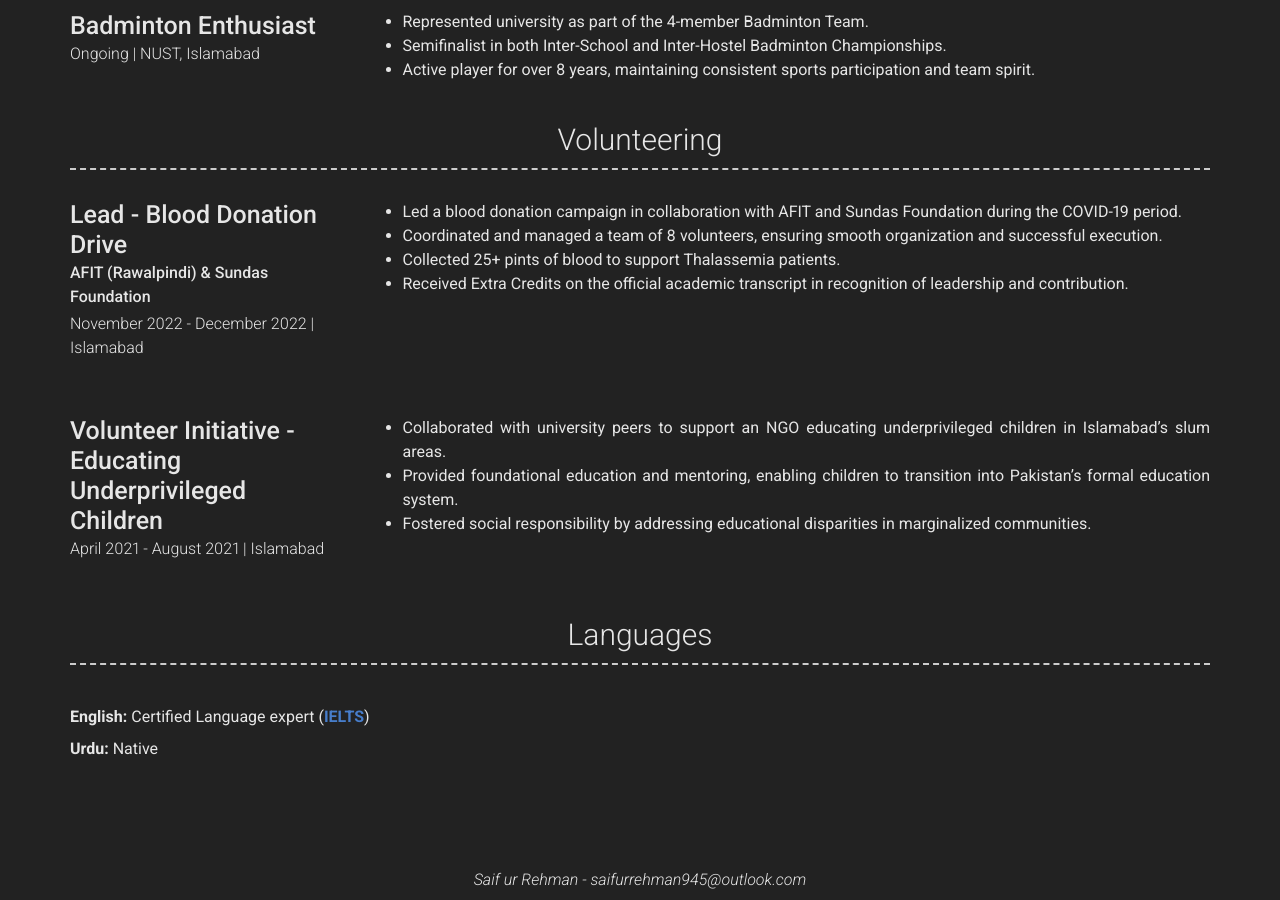
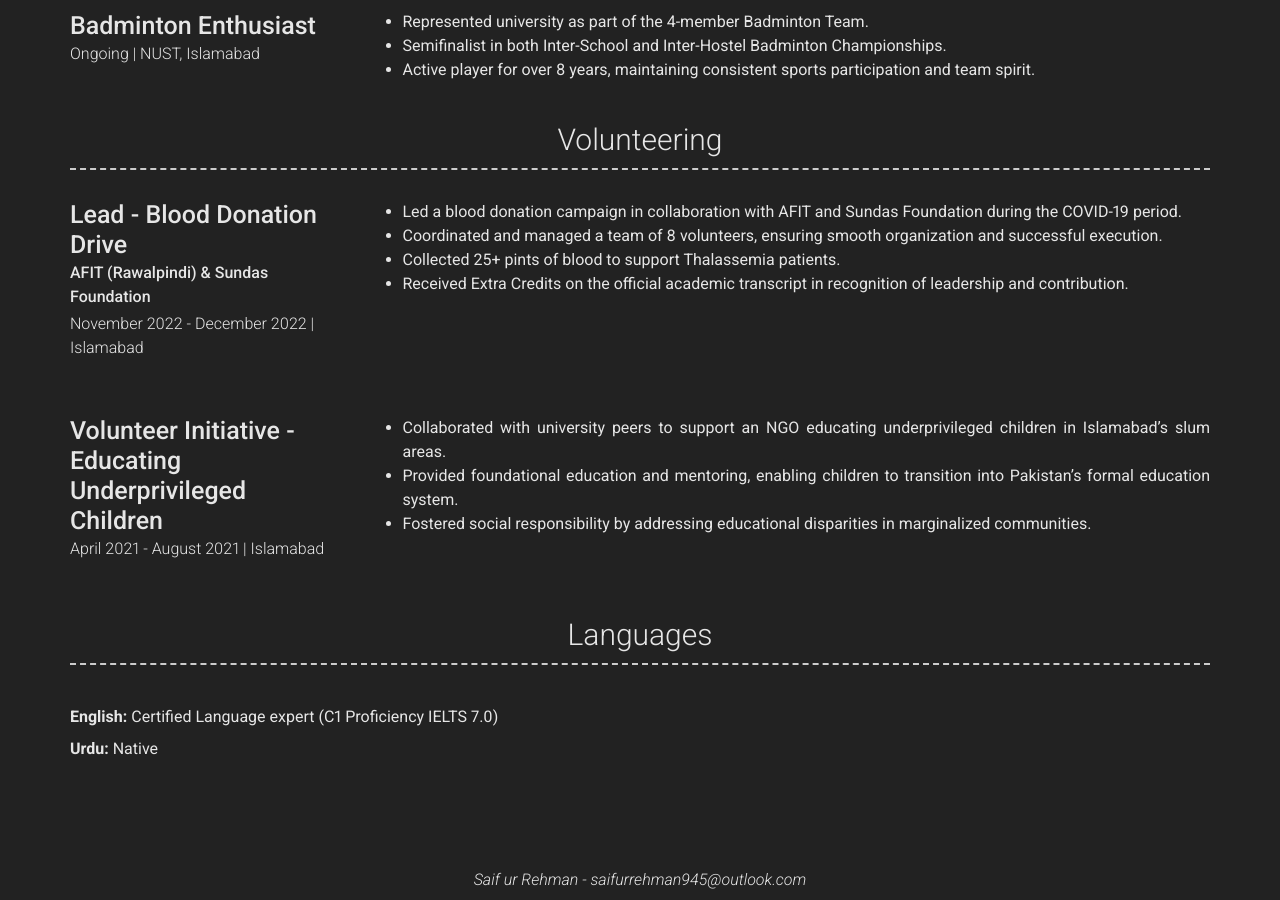
Before and after one commit to saifrehman945/saifrehman945.github.io, a Jekyll site: the page built from index.md, in a window 1280 px wide and 900 px high, scrolled down 3460 px. Built offline with Jekyll 4.4.1, drawn with Linux system fonts in a browser that asks for light colours; nearby versions of some CDN libraries.

Commit message:
Update _config.yml

```diff
--- a/_config.yml
+++ b/_config.yml
@@ -389,7 +389,7 @@ content:
   - title: Languages
     layout: text
     content: |
-      **English:** Certified Language expert ([**IELTS**](https://drive.google.com/file/d/11sNK-16Jhjl5W4Z_t_tQvkXyQ7JMAv7B/view?usp=drive_link))
+      **English:** Certified Language expert (C1 Proficiency IELTS 7.0)
 
       **Urdu:** Native
 # Footer
```
